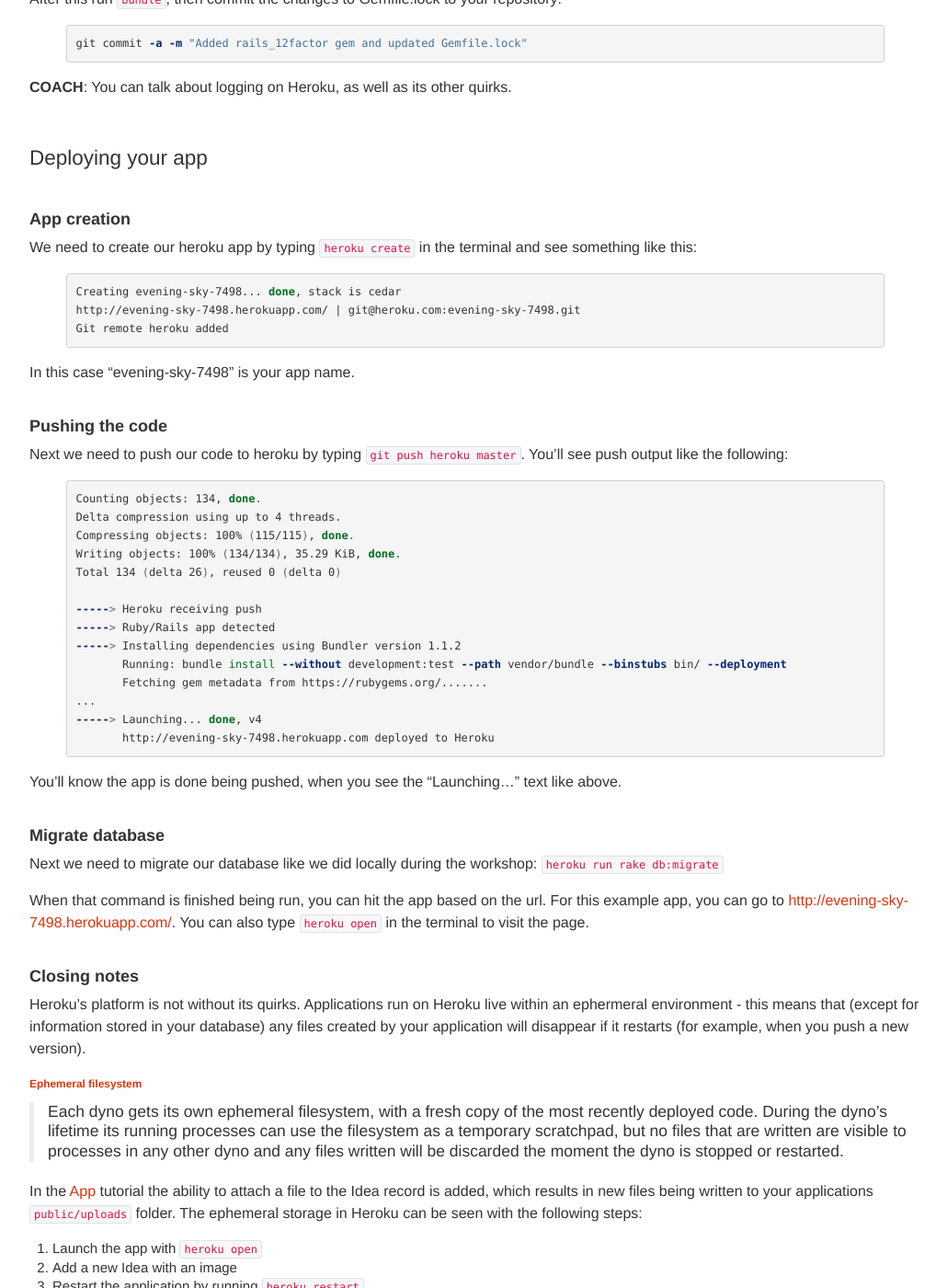
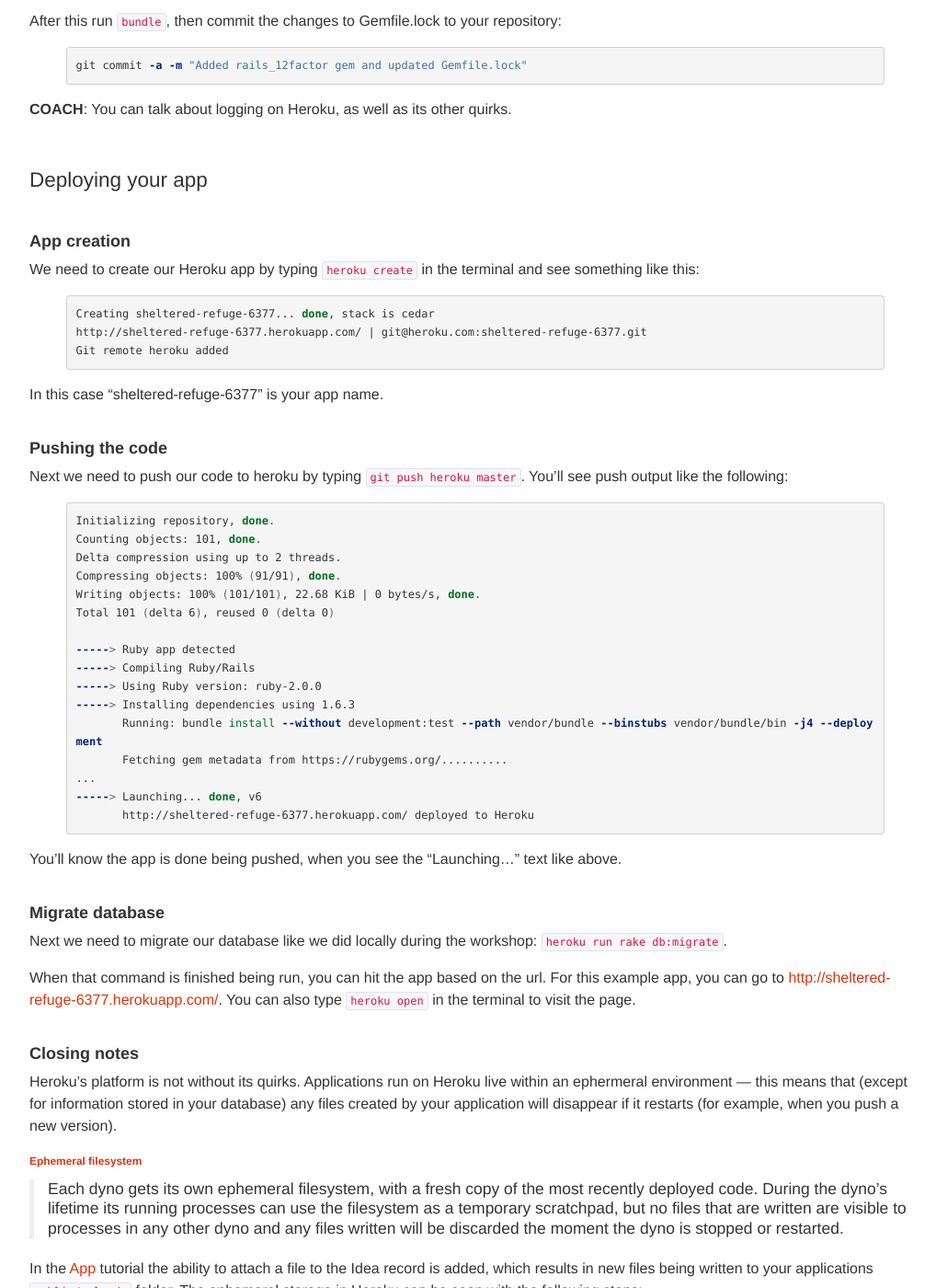
Before and after one commit to railsgirls/guides.railsgirls.com, a Jekyll site: the page built from _posts/2012-04-19-heroku.markdown, in a window 1280 px wide and 1400 px high, scrolled down 1708 px. Shown: the whole window at 92% size, without its empty margins (53-1083 px from the left). Built offline with Jekyll 4.4.1, drawn with Linux system fonts in a browser that asks for light colours; nearby versions of some CDN libraries; some of the changed text lies outside the part shown.

Commit message:
Update heroku guide.
Also replace the app with a live one.

```diff
--- a/_posts/2012-04-19-heroku.markdown
+++ b/_posts/2012-04-19-heroku.markdown
@@ -29,7 +29,7 @@
 git commit -m "initial commit"
 {% endhighlight %}
 
-__COACH__: This would be a good time to talk about version control systems and git, also explain the .gitignore and why we don't want these files included.
+__COACH__: This would be a good time to talk about version control systems and git, also explain the `.gitignore` and why we don't want these files included.
 
 #### Updating our database
 
@@ -52,11 +52,12 @@
 
 Run `bundle install --without production` to setup your dependencies.
 
-__COACH__: You can talk about RDBMS and the different ones out there, plus include some details on Heroku's dependency on Postgresql.
+__COACH__: You can talk about RDBMS and the different ones out there, plus include some details on Heroku's dependency on PostgreSQL.
 
-#### Adding rails\_12factor
 
-Next, we need to add rails\_12factor entry into our Gemfile to make our app available on Heroku.
+#### Adding rails_12factor
+
+Next, we need to add `rails_12factor` entry into our Gemfile to make our app available on Heroku.
 
 This gem modifies the way Rails works to suit Heroku, for example Logging is updated and the configuration for static assets (your images, stylesheets and javascript files) is tweaked to work properly within Heroku's systems.
 
@@ -90,49 +91,51 @@
 
 #### App creation
 
-We need to create our heroku app by typing `heroku create` in the terminal and see something like this:
+We need to create our Heroku app by typing `heroku create` in the terminal and see something like this:
 
 {% highlight sh %}
-Creating evening-sky-7498... done, stack is cedar
-http://evening-sky-7498.herokuapp.com/ | git@heroku.com:evening-sky-7498.git
+Creating sheltered-refuge-6377... done, stack is cedar
+http://sheltered-refuge-6377.herokuapp.com/ | git@heroku.com:sheltered-refuge-6377.git
 Git remote heroku added
 {% endhighlight %}
 
-In this case "evening-sky-7498" is your app name.
+In this case "sheltered-refuge-6377" is your app name.
 
 #### Pushing the code
 
 Next we need to push our code to heroku by typing `git push heroku master`. You'll see push output like the following:
 
 {% highlight sh %}
-Counting objects: 134, done.
-Delta compression using up to 4 threads.
-Compressing objects: 100% (115/115), done.
-Writing objects: 100% (134/134), 35.29 KiB, done.
-Total 134 (delta 26), reused 0 (delta 0)
+Initializing repository, done.
+Counting objects: 101, done.
+Delta compression using up to 2 threads.
+Compressing objects: 100% (91/91), done.
+Writing objects: 100% (101/101), 22.68 KiB | 0 bytes/s, done.
+Total 101 (delta 6), reused 0 (delta 0)
 
------> Heroku receiving push
------> Ruby/Rails app detected
------> Installing dependencies using Bundler version 1.1.2
-       Running: bundle install --without development:test --path vendor/bundle --binstubs bin/ --deployment
-       Fetching gem metadata from https://rubygems.org/.......
+-----> Ruby app detected
+-----> Compiling Ruby/Rails
+-----> Using Ruby version: ruby-2.0.0
+-----> Installing dependencies using 1.6.3
+       Running: bundle install --without development:test --path vendor/bundle --binstubs vendor/bundle/bin -j4 --deployment
+       Fetching gem metadata from https://rubygems.org/..........
 ...
------> Launching... done, v4
-       http://evening-sky-7498.herokuapp.com deployed to Heroku
+-----> Launching... done, v6
+       http://sheltered-refuge-6377.herokuapp.com/ deployed to Heroku
 {% endhighlight %}
 
 You'll know the app is done being pushed, when you see the "Launching..." text like above.
 
 #### Migrate database
 
-Next we need to migrate our database like we did locally during the workshop: `heroku run rake db:migrate`
+Next we need to migrate our database like we did locally during the workshop: `heroku run rake db:migrate`.
 
-When that command is finished being run, you can hit the app based on the url. For this example app, you can go to [http://evening-sky-7498.herokuapp.com/](http://evening-sky-7498.herokuapp.com). You can also type `heroku open` in the terminal to visit the page.
+When that command is finished being run, you can hit the app based on the url. For this example app, you can go to <http://sheltered-refuge-6377.herokuapp.com/>. You can also type `heroku open` in the terminal to visit the page.
 
 
 #### Closing notes
 
-Heroku's platform is not without its quirks. Applications run on Heroku live within an ephermeral environment - this means that (except for information stored in your database) any files created by your application will disappear if it restarts (for example, when you push a new version).
+Heroku's platform is not without its quirks. Applications run on Heroku live within an ephermeral environment — this means that (except for information stored in your database) any files created by your application will disappear if it restarts (for example, when you push a new version).
 
 ###### [Ephemeral filesystem](https://devcenter.heroku.com/articles/dynos#ephemeral-filesystem)
 > Each dyno gets its own ephemeral filesystem, with a fresh copy of the most recently deployed code. During the dyno’s lifetime its running processes can use the filesystem as a temporary scratchpad, but no files that are written are visible to processes in any other dyno and any files written will be discarded the moment the dyno is stopped or restarted.
```
